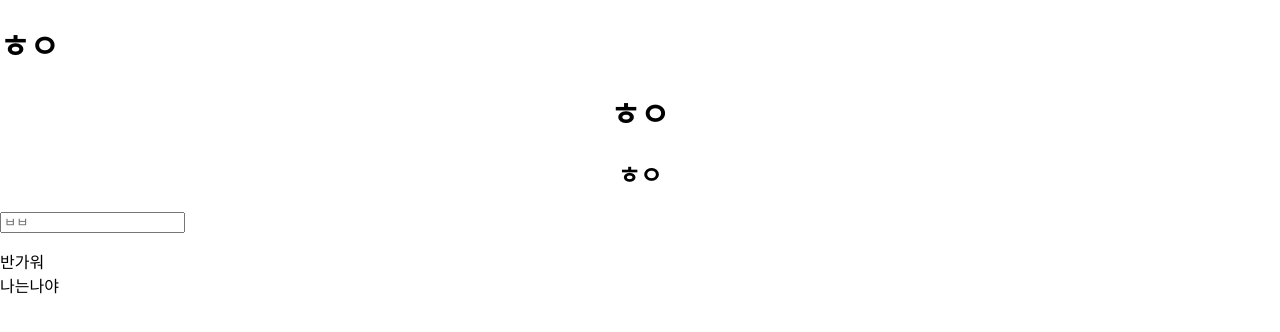
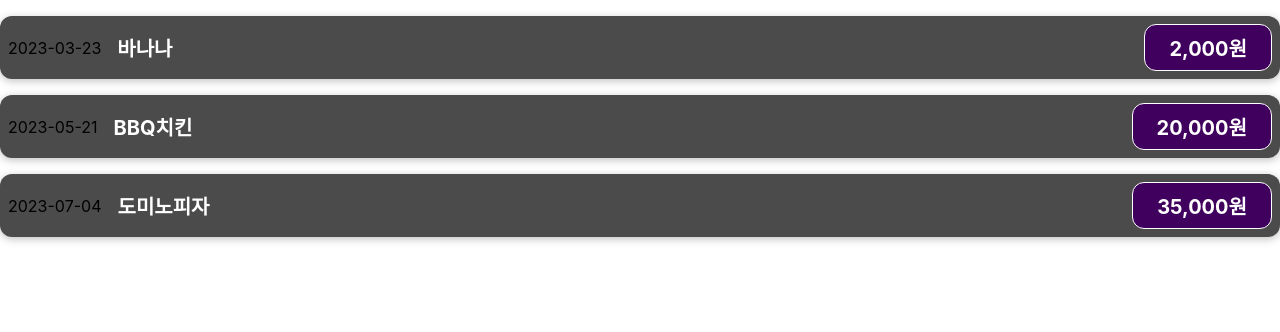
Before and after one commit to SJHlll/react-basic-study-20240501, a React (Create React App) app: page / in a window 1280 px wide. Shown: the top 332 px of the page. Built offline with nearby package versions, Linux system fonts and the light colour scheme.

Commit message:
2. 동적 데이터 렌더링 및 props 개념 확인

```diff
--- a/src/App.js
+++ b/src/App.js
@@ -1,25 +1,34 @@
-import logo from './logo.svg';
 import './App.css';
-import NoName from './NoName';
+import React from 'react'
+import ExpenseItem from './components/ExpenseItem';
 
 function App() {
 
-  const $h2 = <h2>ㅎㅇ</h2>;
+  //지출 항목 객체 배열
+
+  const expenses = [
+    {
+      title: '바나나',
+      price: 2000,
+      date: new Date(2023, 3, 23),
+    },
+    {
+      title: 'BBQ치킨',
+      price: 20000,
+      date: new Date(2023, 5, 21),
+    },
+    {
+      title: '도미노피자',
+      price: 35000,
+      date: new Date(2023, 7, 4),
+    },
+  ];
 
   return (
     <>
-    <NoName />
-      <div className='App'>
-        <h1>ㅎㅇ</h1>
-        {$h2}
-      </div>
-      <div className='noname'>
-        <input type='text' placeholder='ㅂㅂ'/>
-        <p>
-          반가워<br />
-          나는나야
-        </p>
-      </div>
+      <ExpenseItem date={expenses[0].date} title={expenses[0].title} price={expenses[0].price} />
+      <ExpenseItem date={expenses[1].date} title={expenses[1].title} price={expenses[1].price} />
+      <ExpenseItem date={expenses[2].date} title={expenses[2].title} price={expenses[2].price} />
     </>
   );
 }
--- /dev/null
+++ b/src/components/ExpenseItem.css
@@ -0,0 +1,56 @@
+.expense-item {
+  display: flex;
+  justify-content: space-between;
+  align-items: center;
+  box-shadow: 0 2px 8px rgba(0, 0, 0, 0.25);
+  padding: 0.5rem;
+  margin: 1rem 0;
+  border-radius: 12px;
+  background-color: #4b4b4b;
+}
+
+.expense-item__description {
+  display: flex;
+  flex-direction: column;
+  gap: 1rem;
+  align-items: flex-end;
+  flex-flow: column-reverse;
+  justify-content: flex-start;
+  flex: 1;
+}
+
+.expense-item h2 {
+  color: #3a3a3a;
+  font-size: 1rem;
+  flex: 1;
+  margin: 0 1rem;
+  color: white;
+}
+
+.expense-item__price {
+  font-size: 1rem;
+  font-weight: bold;
+  color: white;
+  background-color: #40005d;
+  border: 1px solid white;
+  padding: 0.5rem;
+  border-radius: 12px;
+}
+
+@media (min-width: 580px) {
+  .expense-item__description {
+    flex-direction: row;
+    align-items: center;
+    justify-content: flex-start;
+    flex: 1;
+  }
+
+  .expense-item__description h2 {
+    font-size: 1.25rem;
+  }
+
+  .expense-item__price {
+    font-size: 1.25rem;
+    padding: 0.5rem 1.5rem;
+  }
+}
--- /dev/null
+++ b/src/components/ExpenseItem.js
@@ -0,0 +1,35 @@
+import React from 'react'
+
+import './ExpenseItem.css'
+
+const ExpenseItem = ({date, title, price}) => {
+
+  // 한자리 수를 두자리로 변환해주는 함수
+  const make2digit = (text) => {
+    return text.toString().padStart(2, '0');
+  }
+
+  // 날짜 포멧팅 변환 함수 정의
+  const makeFormattedDate = () => {
+   const year = date.getFullYear();
+   const month = date.getMonth();
+   const day = date.getDate();
+
+   return `${year}-${make2digit(month)}-${make2digit(day)}`;
+  }
+
+  // 숫자를 화폐 표기법으로 바꾸기
+  const formattedPrice = new Intl.NumberFormat('ko-KR').format(price);
+
+  return (
+    <div className='expense-item'>
+      <div>{makeFormattedDate()}</div>
+      <div className='expense-item__description'>
+        <h2>{title}</h2>
+        <div className='expense-item__price'>{formattedPrice}원</div>
+      </div>
+    </div>
+  )
+}
+
+export default ExpenseItem;
```
